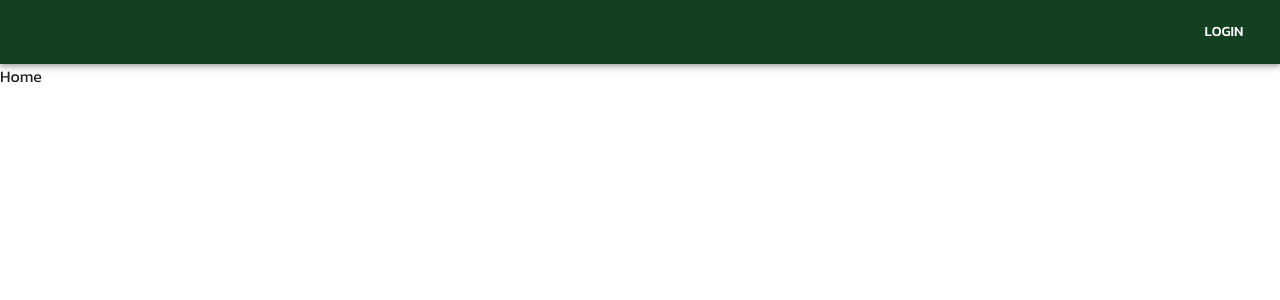
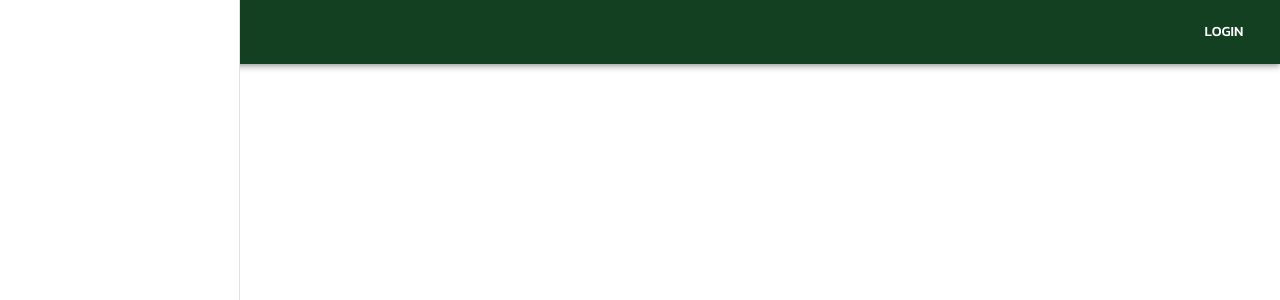
Before and after one commit to kzuraniewski/catalog, a Next.js app: page / in a window 1280 px wide. Shown: the top 300 px of the page. Built offline with nearby package versions, Linux system fonts and the light colour scheme.

Commit message:
initial sidenav

```diff
--- a/components/Header.tsx
+++ b/components/Header.tsx
@@ -4,7 +4,7 @@ import { AppBar, Box, Button, Link, Toolbar } from '@mui/material';
 
 const Header = () => {
 	return (
-		<AppBar position="sticky" sx={{ zIndex: theme => theme.zIndex.drawer + 1 }}>
+		<AppBar position="sticky">
 			<Toolbar>
 				<Box flex={1} sx={{ '& img': { height: '3.2rem' } }}>
 					<Link href="/">{/* <img src={logo} alt="Logo" /> */}</Link>
--- a/components/Layout.tsx
+++ b/components/Layout.tsx
@@ -2,6 +2,7 @@ import React, { Suspense } from 'react';
 import { Box, CssBaseline } from '@mui/material';
 import Header from './Header';
 import Loading from './Loading';
+import Sidenav from './Sidenav';
 
 export interface LayoutProps {
 	children: React.ReactNode;
@@ -14,7 +15,7 @@ const Layout = ({ children }: LayoutProps) => {
 			<Header />
 
 			<Box display="flex">
-				{/* <Sidenav /> */}
+				<Sidenav />
 
 				<Suspense fallback={<Loading />}>{children}</Suspense>
 			</Box>
--- /dev/null
+++ b/components/Sidenav.tsx
@@ -0,0 +1,27 @@
+import { Drawer } from '@mui/material';
+import React from 'react';
+
+export type SidenavProps = {};
+
+const sidenavWidth = 240;
+
+const Sidenav = ({}: SidenavProps) => {
+	return (
+		<Drawer
+			variant="permanent"
+			sx={{
+				backgroundColor: 'secondary.main',
+				color: 'secondary.contrastText',
+			}}
+			PaperProps={{
+				sx: {
+					width: sidenavWidth,
+					flexShrink: 0,
+					[`& .MuiDrawer-paper`]: { width: sidenavWidth },
+				},
+			}}
+		></Drawer>
+	);
+};
+
+export default Sidenav;
```
